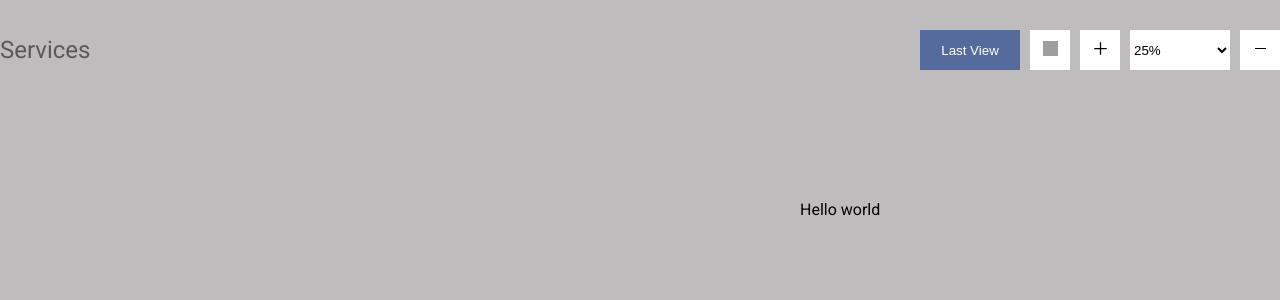
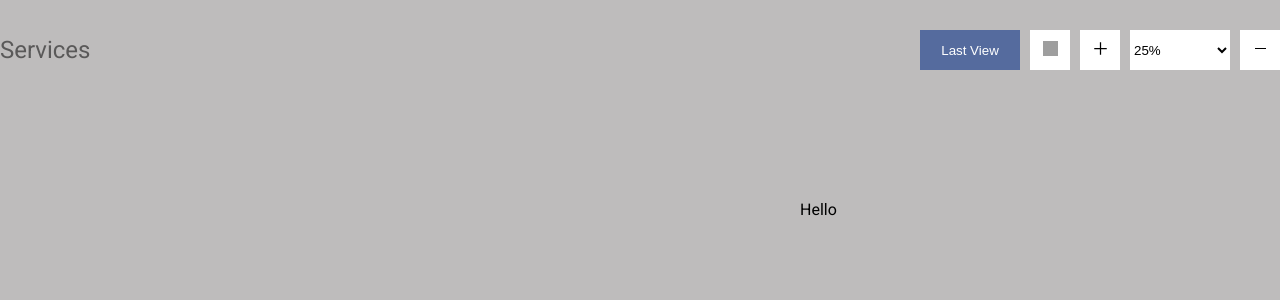
Before and after one commit to arabboyev01/abysp, a React (Create React App) app: page / in a window 1280 px wide. Shown: the top 300 px of the page. Built offline with nearby package versions, Linux system fonts and the light colour scheme; grey boxes are pictures that could not be loaded; the HTML template or start-up script is replaced by a standard one.

Commit message:
first-commit

```diff
--- a/src/components/Drags/Dragging.tsx
+++ b/src/components/Drags/Dragging.tsx
@@ -38,7 +38,6 @@ const Draggable: React.FC<ReactChildrenProps> = ({children}) => {
 
     }, [dragOffset]);
 
-    console.log(zoom)
     return (
         <div
             ref={draggableRef}
--- a/src/components/Drags/DumbDrugs.tsx
+++ /dev/null
@@ -1,8 +0,0 @@
-import { StyleDrugs } from './style.drugs'
-
-const DumbDrugs = () => (
-    <StyleDrugs>Hello world
-    </StyleDrugs>
-)
-
-export default DumbDrugs;
--- a/src/components/Drags/index.tsx
+++ b/src/components/Drags/index.tsx
@@ -1,11 +1,11 @@
-import DumbDrugs from './DumbDrugs'
 import Draggable from './Dragging'
+import ToDoList from '../ToDoList'
 
 const Drags = () => {
 
     return (
         <Draggable>
-            <DumbDrugs/>
+            <ToDoList />
         </Draggable>
     )
 }
--- a/src/components/Header/index.tsx
+++ b/src/components/Header/index.tsx
@@ -3,9 +3,9 @@ import { useContext } from 'react'
 import { CreateContext } from '../state'
 const Header = () => {
 
-    const { handleSetAsDefault, zoomIn, zoomOut, zoomPer } = useContext(CreateContext)
+    const { handleSetAsDefault, zoomIn, zoomOut, zoomPer } = useContext(CreateContext);
 
-    return <DumbHeader handleSetAsDefault={handleSetAsDefault} zoomOut={zoomOut} zoomIn={zoomIn} zoomPer={zoomPer}/>
+    return <DumbHeader handleSetAsDefault={handleSetAsDefault} zoomOut={zoomOut} zoomIn={zoomIn} zoomPer={zoomPer} />
 }
 
 export default Header;
--- /dev/null
+++ b/src/components/ToDoList/DumbToDo.tsx
@@ -0,0 +1,7 @@
+import { StyleTodo } from './style.todo'
+
+const DumbToDo = () => (
+    <StyleTodo>Hello</StyleTodo>
+)
+
+export default DumbToDo
--- /dev/null
+++ b/src/components/ToDoList/index.tsx
@@ -0,0 +1,8 @@
+import DumbToDo from './DumbToDo'
+
+const ToDoList = () => {
+
+    return <DumbToDo />
+}
+
+export default ToDoList;
--- a/src/components/Drags/style.drugs.ts
+++ b/src/components/ToDoList/style.todo.ts
@@ -1,5 +1,5 @@
 import styled from 'styled-components'
 
-export const StyleDrugs = styled.div`
+export const StyleTodo = styled.div`
 
 `
```
